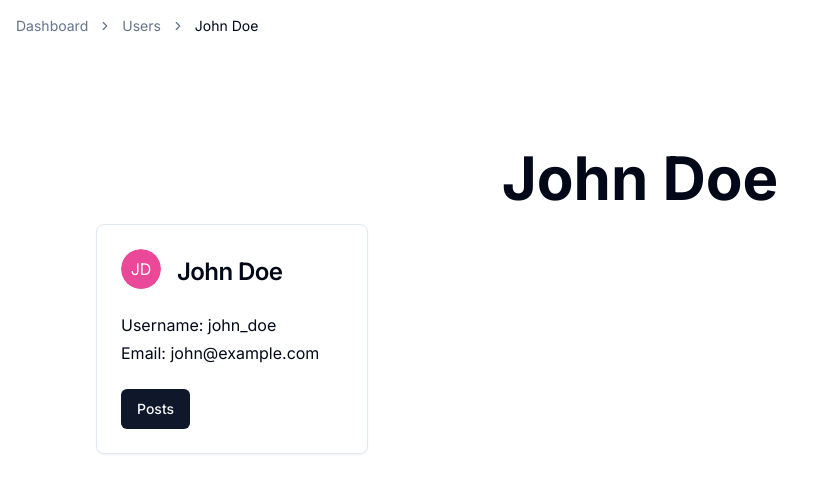
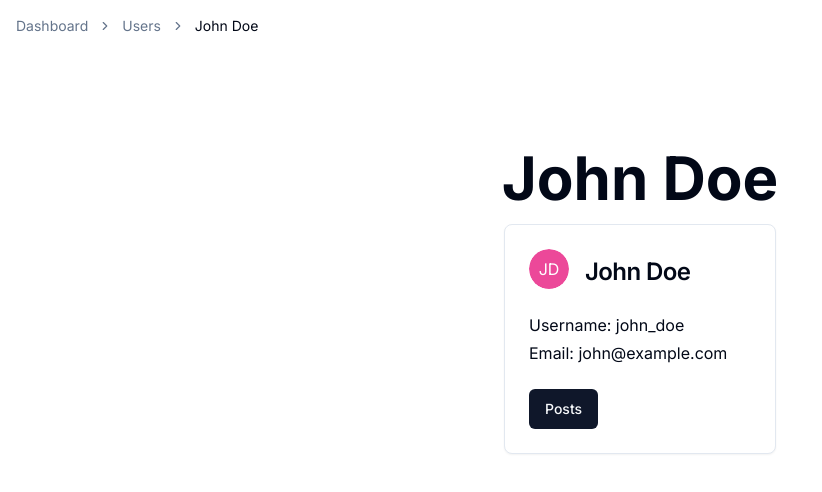
Before and after one commit to tcb1978/cs-social, a Next.js app: page /users/1 in a window 1280 px wide. Shown: the top 492 px of the page, without its empty margins (0-822 px from the left). Built offline with nearby package versions, Linux system fonts and the light colour scheme.

Commit message:
layout styles users

```diff
--- a/src/components/users/User.tsx
+++ b/src/components/users/User.tsx
@@ -42,9 +42,9 @@ const User: FC<UserProps> = async ({
           </BreadcrumbItem>
         </BreadcrumbList>
       </Breadcrumb>
-      <main className="flex min-h-screen flex-col items-center gap-4 p-24">
-        <h1 className="text-6xl font-bold">{first} {last}</h1>
-        <section className='w-full'>
+      <main className='flex min-h-screen flex-col items-center gap-4 p-24'>
+        <h1 className='text-6xl font-bold'>{first} {last}</h1>
+        <section className='w-full flex justify-center gap-4 flex-wrap'>
           {user ? (
             <UserCard user={user} />
           ) : null}
--- a/src/components/users/Users.tsx
+++ b/src/components/users/Users.tsx
@@ -31,7 +31,7 @@ const Users: FC<UsersProps> = async ({
       </Breadcrumb>
       <main className="flex min-h-screen flex-col items-center gap-4 p-24">
         <h1 className="text-6xl font-bold">{NavigationLabel.Users}</h1>
-        <section className='flex flex-col items-center justify-between gap-4'>
+        <section className='w-full flex justify-center gap-4 flex-wrap'>
           <UsersList users={users} />
         </section>
       </main>
```
